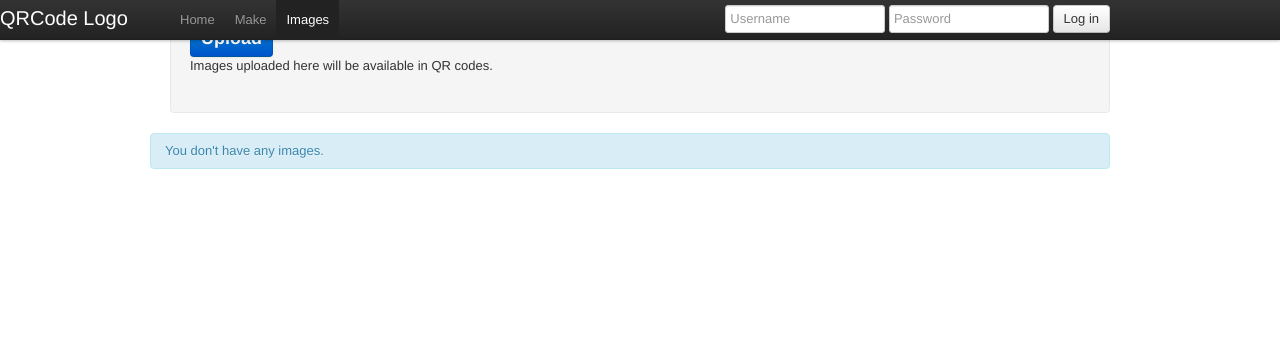
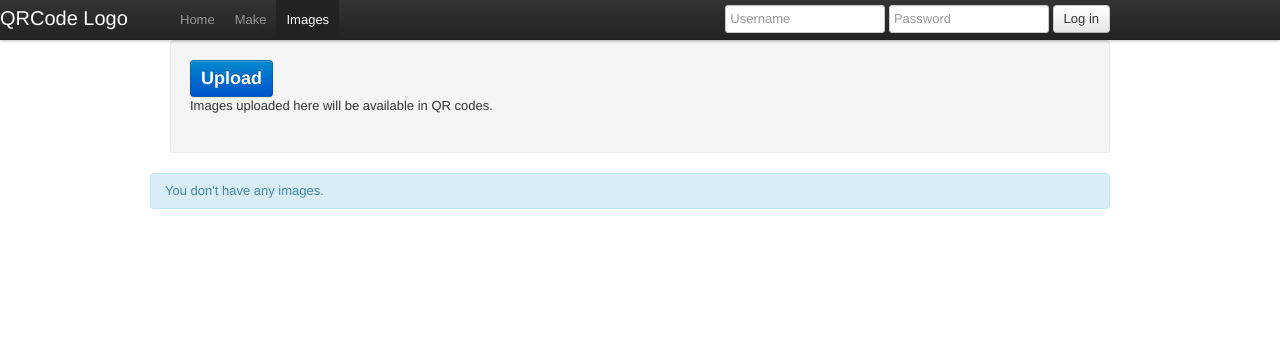
Before and after one commit to bmbouter/qrlogo, a Django app: template templates/qrlogo/images.html in a window 1280 px wide. Shown: the top 340 px of the page. Run offline with Django 3.2, Linux system fonts and the light colour scheme; the template is opened without the code that fills it, so the values that code supplies are empty; some libraries are stand-ins or nearby versions.

Commit message:
Added style to container div to add room for the nav bar

```diff
--- a/templates/qrlogo/base.html
+++ b/templates/qrlogo/base.html
@@ -44,7 +44,7 @@
       </div>
     </div>
   </header>
-  <div class="container">
+  <div class="container" style="margin-top:40px;">
   {% block content %}{% endblock %}
   </div>
   <script>
```
